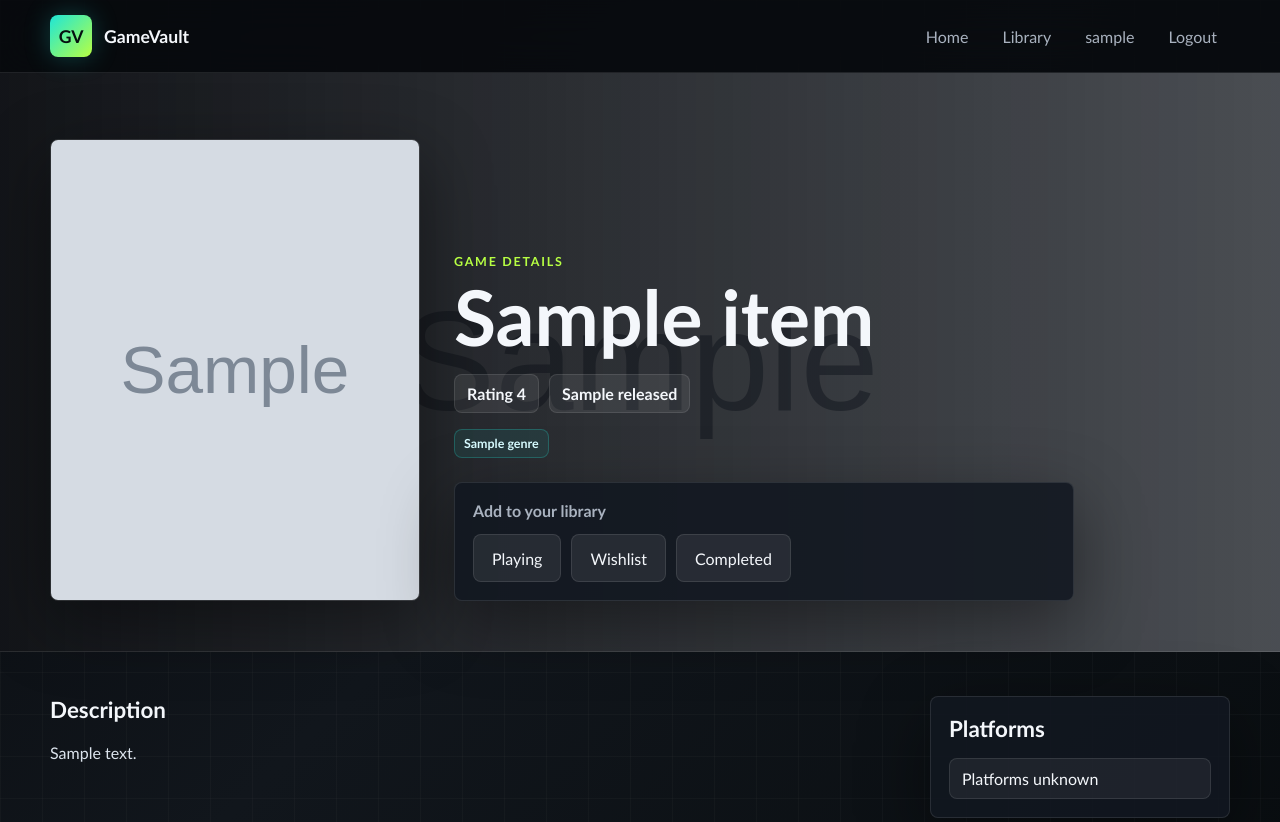
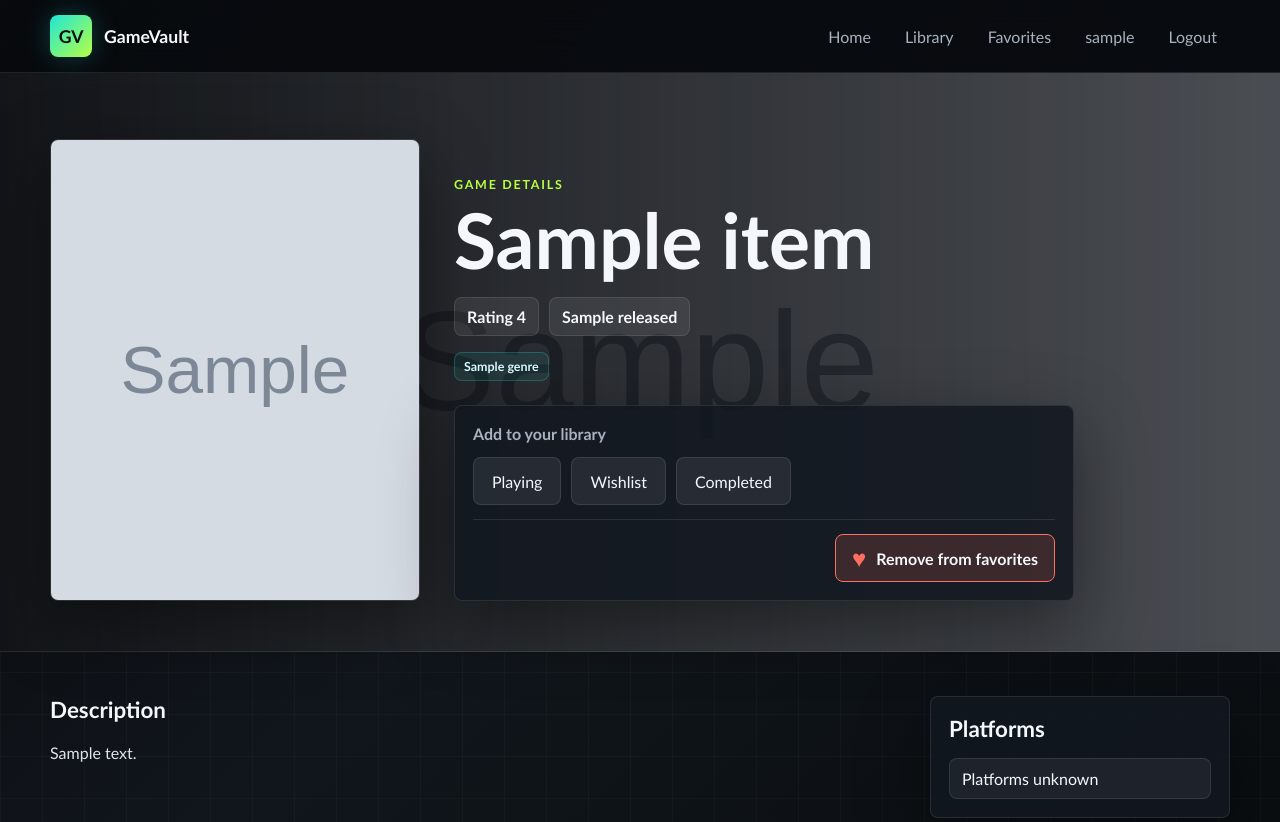
Before and after one commit to rita4100/gameWebApp, a Flask app: page /game/1 in a window 1280 px wide. Shown: the top 822 px of the page. Run offline with Flask 3, Linux system fonts and the light colour scheme; the visitor is signed in with stand-in values (Sample User, id 1); tables that the repository leaves empty hold one stand-in row (values such as "Sample post"); grey boxes marked "Sample" are stand-in pictures; a database or web service that is not in the repository returns one stand-in record (values such as "Sample title"); data that the repository does not hold is empty.

Commit message:
favorites

```diff
--- a/app.py
+++ b/app.py
@@ -98,6 +98,14 @@ def init_db():
                 FOREIGN KEY (user_id) REFERENCES users (id) ON DELETE CASCADE,
                 UNIQUE (user_id, game_id)
             );
+
+            CREATE TABLE IF NOT EXISTS favorite_games (
+                id INTEGER PRIMARY KEY AUTOINCREMENT,
+                user_id INTEGER NOT NULL,
+                game_id INTEGER NOT NULL,
+                FOREIGN KEY (user_id) REFERENCES users (id) ON DELETE CASCADE,
+                UNIQUE (user_id, game_id)
+            );
             """
         )
 
@@ -126,10 +134,19 @@ def rawg_get(path, params=None):
         return None, "Game data could not be loaded right now. Please try again later."
 
 
-def fetch_games(search_query=None, page=1):
+def fetch_genres():
+    data, error = rawg_get("/genres", {"page_size": 50})
+    if error:
+        return [], error
+    return data.get("results", []), None
+
+
+def fetch_games(search_query=None, genre_id=None, page=1):
     params = {"page_size": 18, "page": page}
     if search_query:
         params.update({"search": search_query, "ordering": "-rating"})
+    elif genre_id:
+        params.update({"genres": genre_id, "ordering": "-rating"})
     else:
         params.update({"ordering": "-added"})
 
@@ -154,6 +171,16 @@ def get_current_status(game_id):
     return row["status"] if row else None
 
 
+def get_is_favorited(game_id):
+    if not current_user.is_authenticated:
+        return False
+    row = get_db().execute(
+        "SELECT id FROM favorite_games WHERE user_id = ? AND game_id = ?",
+        (current_user.id, game_id),
+    ).fetchone()
+    return row is not None
+
+
 def is_safe_next(target):
     if not target:
         return False
@@ -169,12 +196,24 @@ def inject_status_labels():
 @app.route("/")
 def home():
     query = request.args.get("q", "").strip()
-    games, error = fetch_games(query, page=1)
-    page_title = "Search Results" if query else "Popular Games"
+    genre_id = request.args.get("genre", "").strip()
+    genres, _ = fetch_genres()
+    games, error = fetch_games(search_query=query, genre_id=genre_id or None, page=1)
+
+    if query:
+        page_title = "Search Results"
+    elif genre_id:
+        genre_name = next((g["name"] for g in genres if str(g["id"]) == genre_id), "Games")
+        page_title = f"{genre_name}"
+    else:
+        page_title = "Popular Games"
+
     return render_template(
         "index.html",
         games=games,
         query=query,
+        genre=genre_id,
+        genres=genres,
         error=error,
         page_title=page_title,
     )
@@ -183,8 +222,9 @@ def home():
 @app.route("/api/games/more", methods=["GET"])
 def load_more_games():
     query = request.args.get("q", "").strip()
+    genre_id = request.args.get("genre", "").strip()
     page = request.args.get("page", 1, type=int)
-    games, error = fetch_games(query, page=page)
+    games, error = fetch_games(search_query=query, genre_id=genre_id or None, page=page)
 
     if error:
         return jsonify({"ok": False, "error": error})
@@ -207,6 +247,7 @@ def game_detail(id):
         game=game,
         error=None,
         current_status=get_current_status(id),
+        is_favorited=get_is_favorited(id),
     )
 
 
@@ -236,6 +277,34 @@ def library():
 
     error = errors[0] if errors else None
     return render_template("library.html", library_games=library_games, error=error)
+
+
+@app.route("/favorites")
+@login_required
+def favorites():
+    rows = get_db().execute(
+        """
+        SELECT game_id
+        FROM favorite_games
+        WHERE user_id = ?
+        ORDER BY id DESC
+        """,
+        (current_user.id,),
+    ).fetchall()
+
+    favorite_games = []
+    errors = []
+
+    for row in rows:
+        game, error = fetch_game_details(row["game_id"])
+        if error:
+            errors.append(error)
+            continue
+        if game:
+            favorite_games.append(game)
+
+    error = errors[0] if errors else None
+    return render_template("favorites.html", favorite_games=favorite_games, error=error)
 
 
 @app.route("/register", methods=["GET", "POST"])
@@ -385,6 +454,55 @@ def remove_game(id):
     return redirect(next_url if is_safe_next(next_url) else url_for("library"))
 
 
+@app.route("/toggle_favorite/<int:game_id>", methods=["POST"])
+@login_required
+def toggle_favorite(game_id):
+    db = get_db()
+
+    existing = db.execute(
+        "SELECT id FROM favorite_games WHERE user_id = ? AND game_id = ?",
+        (current_user.id, game_id),
+    ).fetchone()
+
+    if existing:
+        db.execute(
+            "DELETE FROM favorite_games WHERE user_id = ? AND game_id = ?",
+            (current_user.id, game_id),
+        )
+        is_favorited = False
+        message = "Removed from favorites."
+    else:
+        db.execute(
+            """
+            INSERT INTO favorite_games (user_id, game_id)
+            VALUES (?, ?)
+            ON CONFLICT(user_id, game_id)
+            DO NOTHING
+            """,
+            (current_user.id, game_id),
+        )
+        is_favorited = True
+        message = "Added to favorites."
+
+    db.commit()
+    label = "Remove from favorites" if is_favorited else "Add to favorites"
+
+    wants_json = request.headers.get("X-Requested-With") == "XMLHttpRequest"
+    if wants_json:
+        return jsonify(
+            {
+                "ok": True,
+                "message": message,
+                "is_favorited": is_favorited,
+                "label": label,
+            }
+        )
+
+    flash(message, "success")
+    next_url = request.form.get("next") or request.args.get("next") or request.referrer
+    return redirect(next_url if is_safe_next(next_url) else url_for("game_detail", id=game_id))
+
+
 init_db()
 
 
--- a/static/css/style.css
+++ b/static/css/style.css
@@ -452,6 +481,59 @@ input:focus {
     border-color: transparent;
     background: linear-gradient(135deg, var(--coral), var(--gold));
     font-weight: 900;
+}
+
+.favorite-panel {
+    display: flex;
+    justify-content: flex-end;
+    margin-top: 14px;
+    padding-top: 14px;
+    border-top: 1px solid var(--line);
+}
+
+.favorite-form {
+    margin: 0;
+}
+
+.heart-button {
+    display: flex;
+    align-items: center;
+    justify-content: center;
+    gap: 10px;
+    width: auto;
+    min-width: 190px;
+    height: 48px;
+    padding: 0 16px;
+    color: var(--text);
+    border: 1px solid var(--line);
+    border-radius: 8px;
+    background: rgba(255, 255, 255, 0.08);
+    font-size: 1rem;
+    font-weight: 900;
+    cursor: pointer;
+    transition: transform 180ms ease, border-color 180ms ease, background 180ms ease, box-shadow 180ms ease;
+}
+
+.heart-icon {
+    color: var(--coral);
+    font-size: 1.5rem;
+    line-height: 1;
+}
+
+.heart-label {
+    white-space: nowrap;
+}
+
+.heart-button:hover,
+.heart-button:focus-visible {
+    transform: scale(1.1);
+    border-color: rgba(255, 111, 97, 0.8);
+    box-shadow: 0 12px 28px rgba(255, 111, 97, 0.2);
+}
+
+.heart-button.is-favorited {
+    border-color: var(--coral);
+    background: rgba(255, 111, 97, 0.16);
 }
 
 .detail-body {
--- a/templates/base.html
+++ b/templates/base.html
@@ -25,6 +25,7 @@
                 <a href="{{ url_for('home') }}">Home</a>
                 <a href="{{ url_for('library') }}">Library</a>
                 {% if current_user.is_authenticated %}
+                    <a href="{{ url_for('favorites') }}">Favorites</a>
                     <span class="nav-user">{{ current_user.username }}</span>
                     <a href="{{ url_for('logout') }}">Logout</a>
                 {% else %}
--- a/templates/game.html
+++ b/templates/game.html
@@ -49,6 +49,16 @@
                                 </form>
                             {% endfor %}
                         </div>
+
+                        <div class="favorite-panel">
+                            <form class="favorite-form" action="{{ url_for('toggle_favorite', game_id=game.id) }}" method="post">
+                                <input type="hidden" name="next" value="{{ url_for('game_detail', id=game.id) }}">
+                                <button class="heart-button {% if is_favorited %}is-favorited{% endif %}" type="submit" title="{% if is_favorited %}Remove from favorites{% else %}Add to favorites{% endif %}">
+                                    <span class="heart-icon" aria-hidden="true">&#9829;</span>
+                                    <span class="heart-label">{% if is_favorited %}Remove from favorites{% else %}Add to favorites{% endif %}</span>
+                                </button>
+                            </form>
+                        </div>
                     {% else %}
                         <p class="status-heading">Log in to track this game.</p>
                         <a class="button button-primary" href="{{ url_for('login', next=request.path) }}">Login</a>
```
Also changed, not shown: other parts of static/css/style.css (+32 -1 lines), static/js/main.js (+41 -0 lines), templates/favorites.html (added, +35 -0 lines), templates/index.html (+24 -3 lines), games.db.
